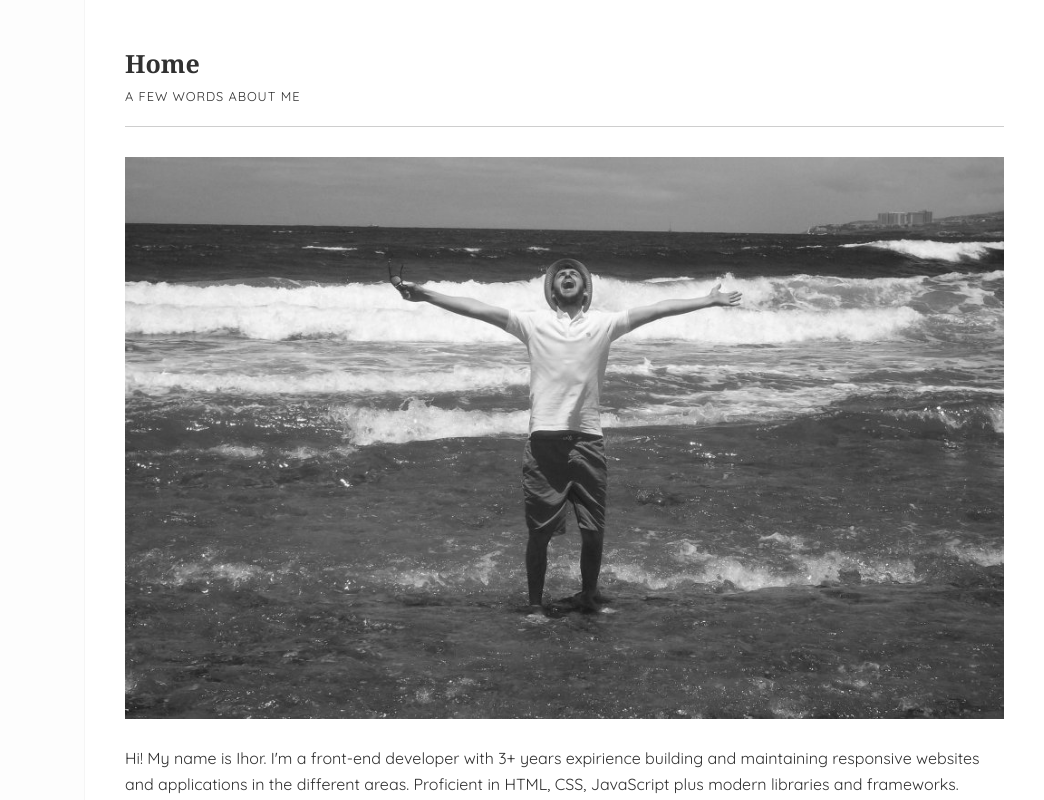
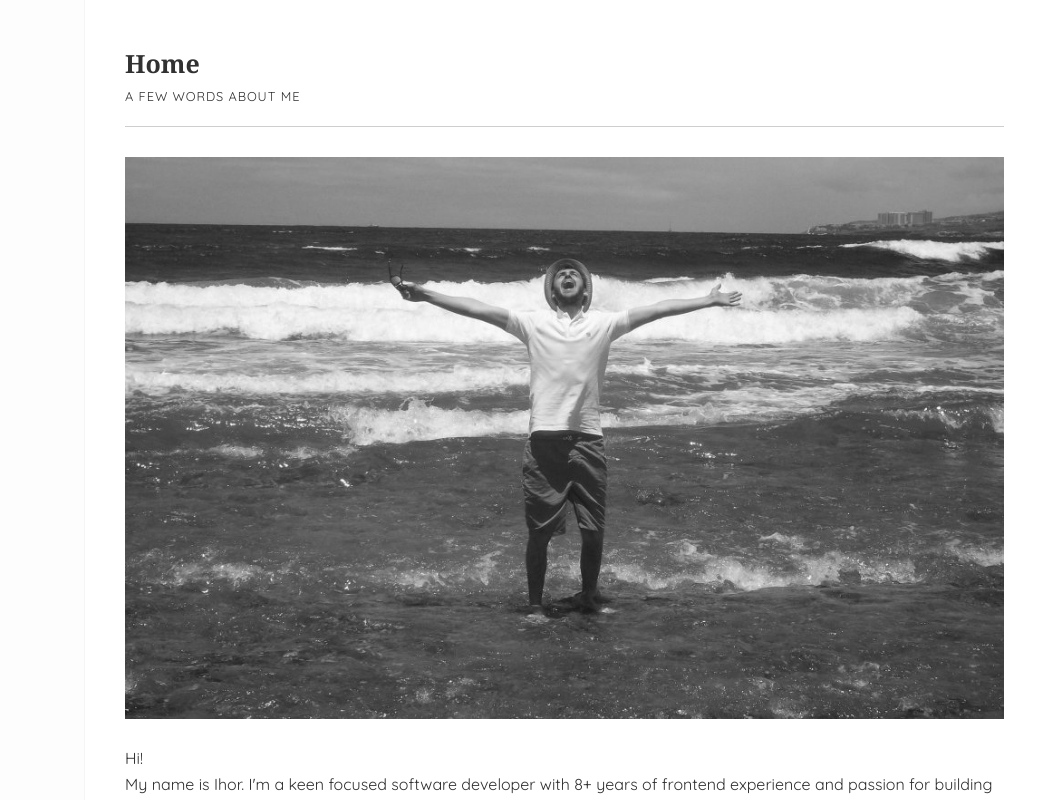
Before and after one commit to ihorkalchenko/ihorkalchenko.github.io, a plain HTML site: page index.html in a window 1280 px wide. Shown: the full height of the page, 236-1280 px from the left. Drawn offline with Linux system fonts and the light colour scheme.

Commit message:
PR-003: update intro description

```diff
--- a/index.html
+++ b/index.html
@@ -52,13 +52,12 @@
                 <section class="section-content">
                     <img loading="lazy" width="970" height="620" class="section-pic" src="./img/pic.jpg" alt="">
                     <p>&nbsp;</p>
-                    <p>Hi! My name is Ihor. I'm a front-end developer with 3+ years expirience building and maintaining
-                        responsive websites and
-                        applications in the different areas. Proficient in HTML, CSS, JavaScript plus modern libraries and
-                        frameworks.
-                        Passionate about usability, cross-browser compatibility and possess working knowelege using different
-                        graphic editors
-                        such like Adobe Photoshop, Figma, Avocode.</p>
+                    <p>
+                        Hi! <br/>
+                        My name is Ihor. I'm a keen focused software developer with <span class="js-experience"></span> years
+                        of frontend experience and passion for building single page applications (SPA), responsive design
+                        and a firm believer in mobile-first approach.
+                    </p>
                 </section>
             </section>
         </main>
@@ -74,6 +73,7 @@
 
             <script>
                 document.querySelector('.js-year').textContent = new Date().getFullYear();
+                document.querySelector('.js-experience').textContent = new Date().getFullYear() - 2017 + '+';
             </script>
         </footer>
     </div>
```
